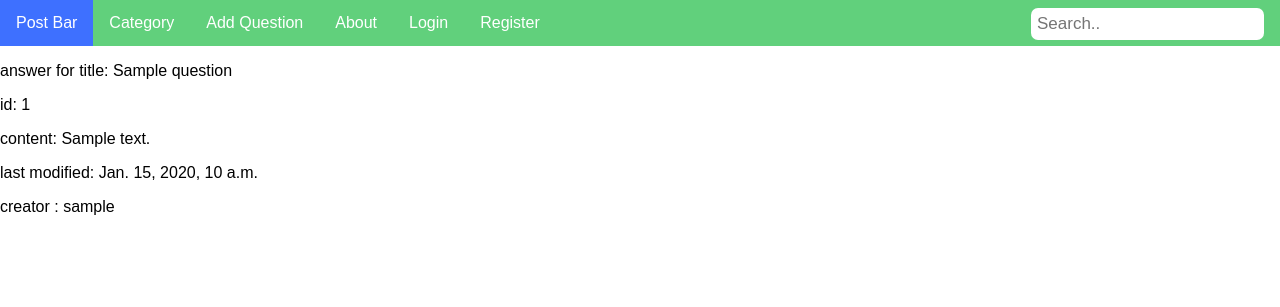
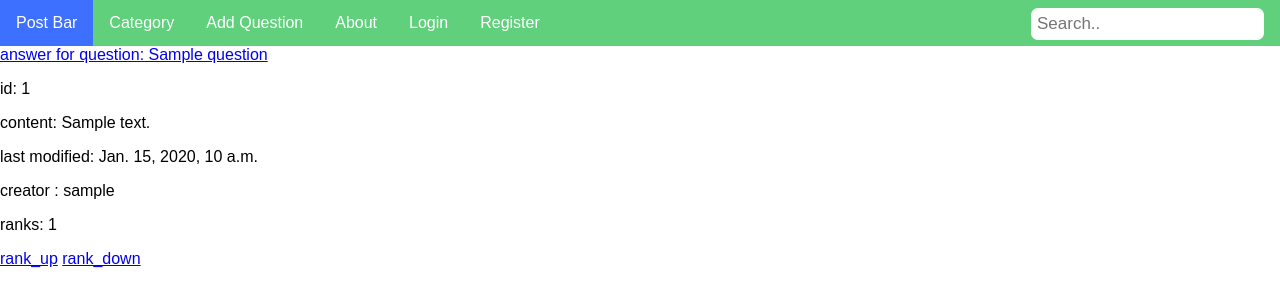
Before and after one commit to yangh567/WAD, a Django app: page /answer_detail/1 in a window 1280 px wide. Shown: the top 307 px of the page. Run offline with Django 3.2, Linux system fonts and the light colour scheme; tables that the repository leaves empty hold one stand-in row (values such as "Sample post").

Commit message:
add likes for question and ranks for answers

```diff
--- a/PostBar/models.py
+++ b/PostBar/models.py
@@ -15,13 +15,18 @@ class Category(models.Model):
     def __str__(self):
         return self.name
 
+
 class Question(models.Model):
     title = models.CharField(max_length=128)
     content = models.TextField()
-    views = models.PositiveIntegerField(default=0)
-    likes = models.PositiveIntegerField(default=0)
     completed = models.BooleanField(default=False)
     last_modified = models.DateTimeField(auto_now=True)
+
+    viewed_users = models.ManyToManyField(User, related_name="viewed_questions")
+    views = models.PositiveIntegerField(default=0)
+
+    liked_users = models.ManyToManyField(User, related_name="liked_questions")
+    likes = models.PositiveIntegerField(default=0)
 
     user = models.ForeignKey(User, related_name="questions", on_delete=models.CASCADE)
     category = models.ForeignKey(Category, related_name="questions", on_delete=models.CASCADE)
@@ -29,27 +34,56 @@ class Question(models.Model):
     def get_answers(self):
         return self.answers.all()
 
-    def add_views(self):
-        self.views += 1
-        self.save()
+    def add_views(self, user):
+        if not self.viewed_users.filter(id=user.id).exists():
+            self.viewed_users.add(user)
+            self.views += 1
+            self.save()
+
+    def add_likes(self, user):
+        if not self.liked_users.filter(id=user.id).exists():
+            self.liked_users.add(user)
+            self.likes += 1
+            self.save()
+
+    def sub_likes(self, user):
+        if self.liked_users.filter(id=user.id).exists():
+            self.liked_users.remove(user)
+            self.likes -= 1
+            self.save()
 
     def get_absolute_url(self):
         return reverse('question_detail', args=[self.id])
-
-
 
 
 class Answer(models.Model):
     content = models.TextField()
     rank_points = models.IntegerField(default=0)
     rank_count = models.PositiveIntegerField(default=0)
+
+    ranked_users = models.ManyToManyField(User, related_name="ranked_answers")
     last_modified = models.DateTimeField(auto_now=True)
 
     question = models.ForeignKey(Question, related_name="answers", on_delete=models.CASCADE)
     user = models.ForeignKey(User, related_name="answers", on_delete=models.CASCADE)
 
+    def add_ranks(self, user):
+        if not self.ranked_users.filter(id=user.id).exists():
+            self.ranked_users.add(user)
+            self.rank_count += 1
+            self.save()
+
+    def sub_ranks(self, user):
+        if self.ranked_users.filter(id=user.id).exists():
+            self.ranked_users.remove(user)
+            self.rank_count -= 1
+            self.save()
+
     def get_absolute_url(self):
         return reverse('answer_detail', args=[self.id])
+
+    def preview(self):
+        return self.content[:50] + " ... "
 
 
 class UserProfile(models.Model):
--- a/PostBar/urls.py
+++ b/PostBar/urls.py
@@ -1,5 +1,6 @@
 from django.conf.urls import url
 from PostBar import views
+from PostBar.views import question_like_up, answer_rank_up, answer_rank_down, question_like_down
 
 urlpatterns = [
     url(r'^$', views.QuestionListView.as_view(), name='index'),
@@ -34,10 +35,14 @@ urlpatterns = [
     url(r'^question_update/(?P<pk>\d+)$', views.QuestionUpdateView.as_view(), name='question_update'),
     url(r'^question_detail/(?P<pk>\d+)$', views.QuestionDetailView.as_view(), name='question_detail'),
     url(r'^question_list$', views.QuestionListView.as_view(), name='question_list'),
+    url(r'^question_like_up/(?P<pk>\d+)$', views.question_like_up, name='question_like_up'),
+    url(r'^question_like_down/(?P<pk>\d+)$', views.question_like_down, name='question_like_down'),
 
     # answer
     url(r'^answer_detail/(?P<pk>\d+)$', views.AnswerDetailView.as_view(), name='answer_detail'),
     url(r'^answer_create/(?P<question_id>\d+)$', views.AnswerCreateView.as_view(), name='answer_create'),
     url(r'^answer_update/(?P<pk>\d+)$', views.AnswerUpdateView.as_view(), name='answer_update'),
+    url(r'^answer_rank_up/(?P<pk>\d+)$', views.answer_rank_up, name='answer_rank_up'),
+    url(r'^answer_rank_down/(?P<pk>\d+)$', views.answer_rank_down, name='answer_rank_down'),
 
 ]
--- a/PostBar/views.py
+++ b/PostBar/views.py
@@ -253,11 +253,11 @@ class QuestionCreateView(ICreateView):
 
     def get_form(self, form_class=None):
         """fetch in a user to the form if it is a post"""
+        form = super().get_form(form_class)
         if self.request.method == 'POST':
-            form = super().get_form(form_class)
             m = form.save(commit=False)
             m.user = self.request.user
-            return form
+        return form
 
 
 class QuestionUpdateView(IUpdateView):
@@ -277,10 +277,12 @@ class QuestionDetailView(IDetailView):
     def get_context_data(self, **kwargs):
         context = super().get_context_data()
         object: Question = self.get_object()
-        object.add_views()
+
+        if self.request.user.is_authenticated:
+            object.add_views(self.request.user)
 
         page = to_int(self.request.GET.get('page'))
-        page_obj = page_list(object.answers.all(), page, 5)
+        page_obj = page_list(object.answers.all().order_by('-last_modified'), page, 5)
         context["is_paginated"] = True
         context['page_obj'] = page_obj
         context['answer_list'] = page_obj.object_list
@@ -291,7 +293,7 @@ class QuestionListView(IListView):
     model = Question
     context_object_name = "question_list"
     paginate_by = 3
-    ordering = 'last_modified'
+    ordering = '-likes'
     filter_keys = ['category_id']
 
     def get_queryset(self):
@@ -355,3 +357,34 @@ class AnswerUpdateView(IUpdateView):
         if not obj.user == self.request.user:
             raise Http404
         return obj
+
+
+@login_required
+def question_like_up(request, pk):
+    question: Question = get_object_or_404(Question, pk=pk)
+    if request.user.is_authenticated():
+        question.add_likes(request.user)
+
+    return redirect("question_detail", pk)
+
+@login_required
+def question_like_down(request, pk):
+    question: Question = get_object_or_404(Question, pk=pk)
+    if request.user.is_authenticated():
+        question.sub_likes(request.user)
+    return redirect("question_detail", pk)
+
+
+@login_required
+def answer_rank_up(request, pk):
+    answer: Answer = get_object_or_404(Answer, pk=pk)
+    if request.user.is_authenticated():
+        answer.add_ranks(request.user)
+    return redirect("answer_detail", pk)
+
+@login_required
+def answer_rank_down(request, pk):
+    answer: Answer = get_object_or_404(Answer, pk=pk)
+    if request.user.is_authenticated():
+        answer.sub_ranks(request.user)
+    return redirect("answer_detail", pk)
--- a/templates/PostBar/answer_detail.html
+++ b/templates/PostBar/answer_detail.html
@@ -1,12 +1,20 @@
 {% extends 'PostBar/base.html' %}
 {% block body_block %}
-    <p>answer for title: {{ object.question.title }}</p>
+
+
+    <a href="{% url 'question_detail' object.question.id %}" class="see_detail">
+        answer for question: {{ object.question.title }}
+    </a>
     <p>id: {{ object.id }}</p>
     <p>content: {{ object.content }}</p>
     <p>last modified: {{ object.last_modified }}</p>
     <p>creator : {{ object.user.username }}</p>
+    <p>ranks: {{ object.rank_count}}</p>
     {# only the one create create the answer could edit it#}
     {% if user.is_authenticated and user.id == object.user.id %}
         <a href="{% url 'answer_update' answer.id %}" class="see_detail">edit</a>
     {% endif %}
+
+    <a href="{% url 'answer_rank_up' answer.id %}" class="see_detail">rank_up</a>
+    <a href="{% url 'answer_rank_down' answer.id %}" class="see_detail">rank_down</a>
 {% endblock %}
--- a/templates/PostBar/question_list.html
+++ b/templates/PostBar/question_list.html
@@ -19,6 +19,7 @@
             <table id="question">
                 {% for question in question_list %}
                     <tr>
+                        <td>likes: {{ question.likes }}</td>
                         <td>{{ question.title }}</td>
                         <td>{{ question.last_modified }}</td>
                         <td><a href="{% url 'question_detail' question.id %}" class="see_detail">detail</a></td>
```
Also changed, not shown: templates/PostBar/question_detail.html (+11 -2 lines), PostBar/migrations/0009_question_liked_users.py (added), PostBar/migrations/0010_auto_20190307_1709.py (added), PostBar/migrations/0011_auto_20190307_1711.py (added), PostBar/migrations/0012_answer_ranked_users.py (added).
